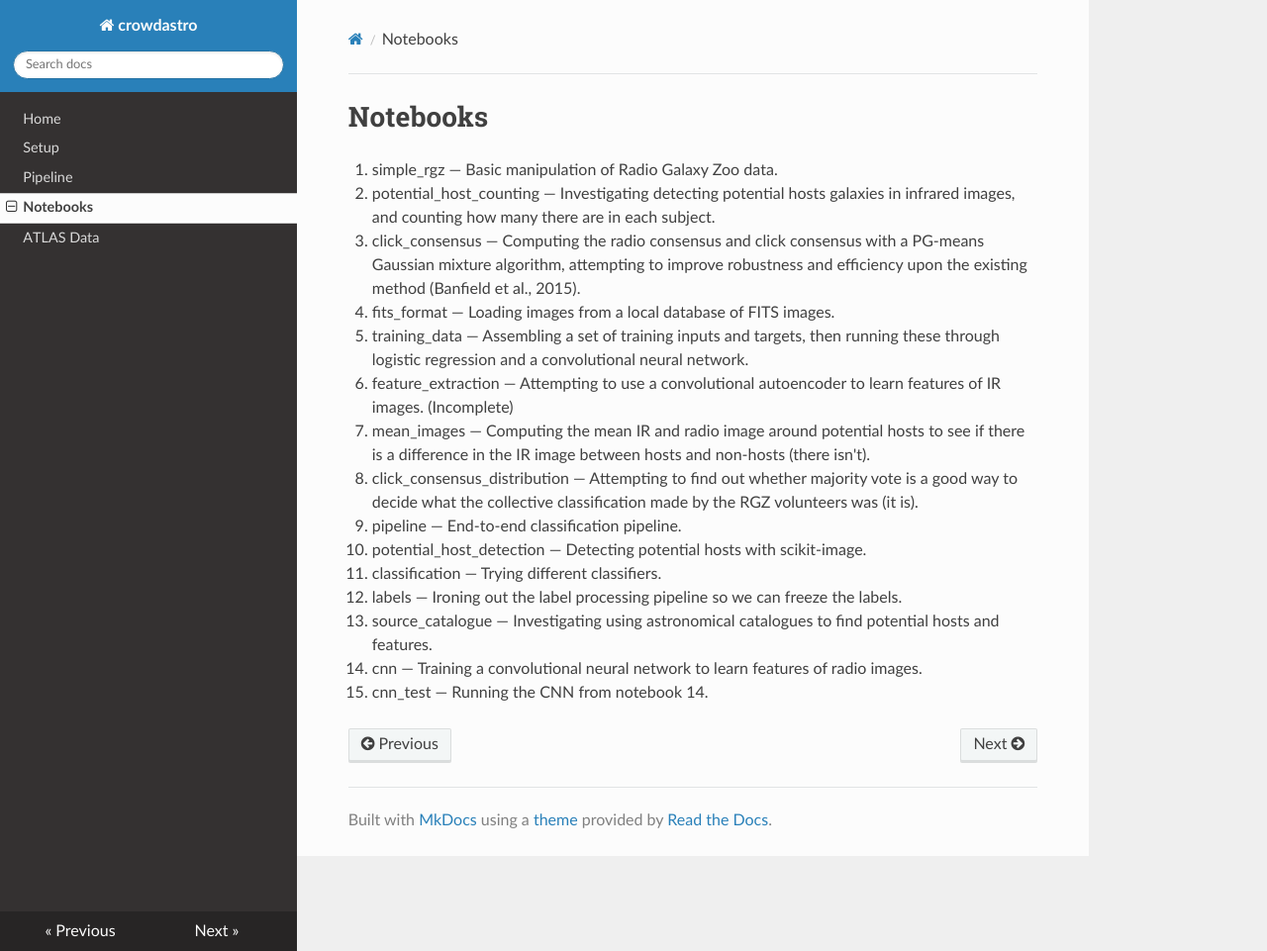
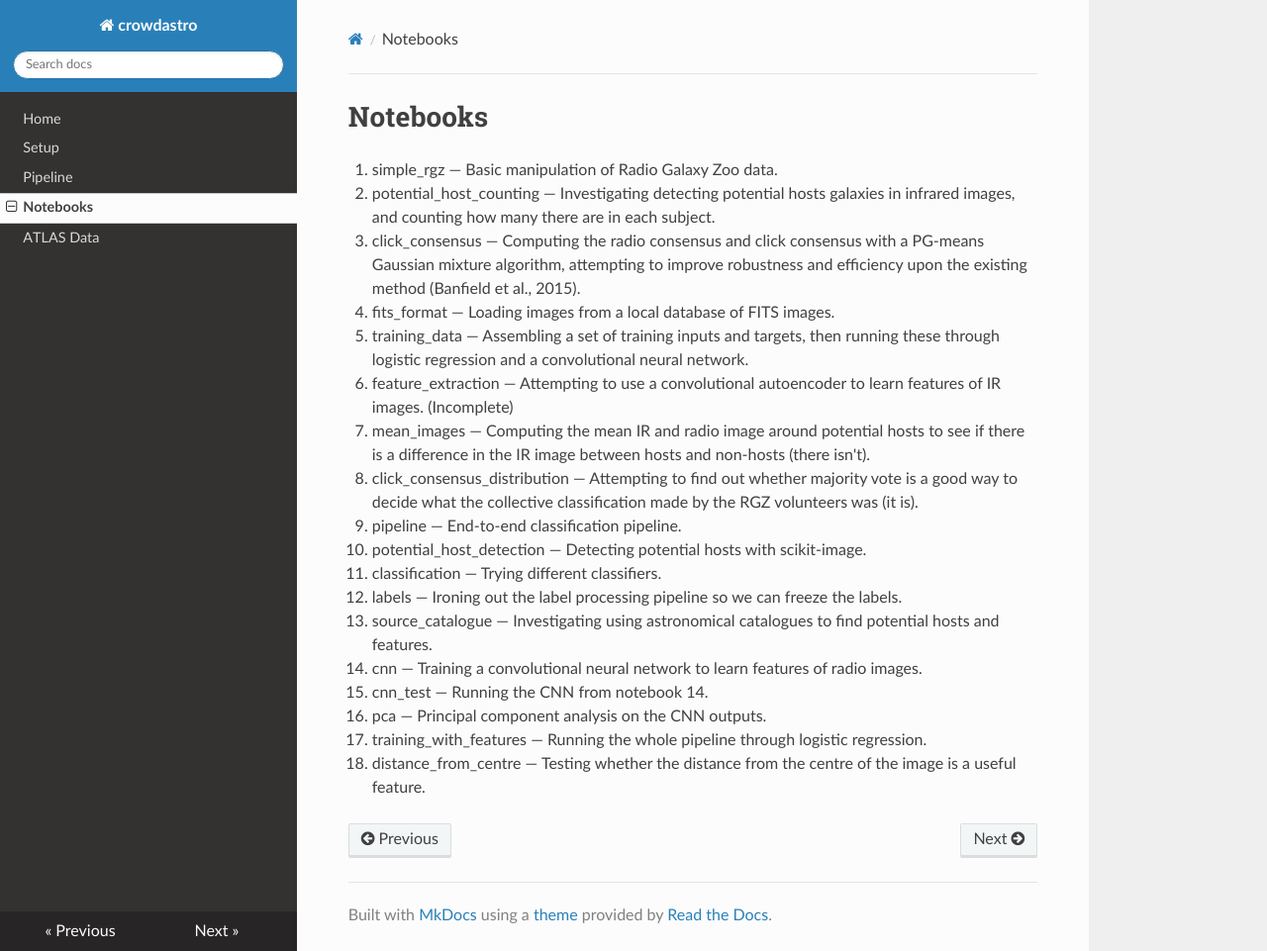
Before and after one commit to chengsoonong/crowdastro, an MkDocs documentation site: the page built from docs/notebooks.md, in a window 1280 px wide and 961 px high. Shown: the whole window at 99% size. Built offline with MkDocs 1.6.1, drawn with Linux system fonts in a browser that asks for light colours; nearby versions of some CDN libraries; old or Windows-style settings are respelled for this version of MkDocs.

Commit message:
Added distance from centre notebook. Resolves #29.

```diff
--- a/docs/notebooks.md
+++ b/docs/notebooks.md
@@ -16,3 +16,6 @@
 13. source_catalogue &mdash; Investigating using astronomical catalogues to find potential hosts and features.
 14. cnn &mdash; Training a convolutional neural network to learn features of radio images.
 15. cnn_test &mdash; Running the CNN from notebook 14.
+16. pca &mdash; Principal component analysis on the CNN outputs.
+17. training_with_features &mdash; Running the whole pipeline through logistic regression.
+18. distance_from_centre &mdash; Testing whether the distance from the centre of the image is a useful feature.
```
Also changed, not shown: 1 other file.
